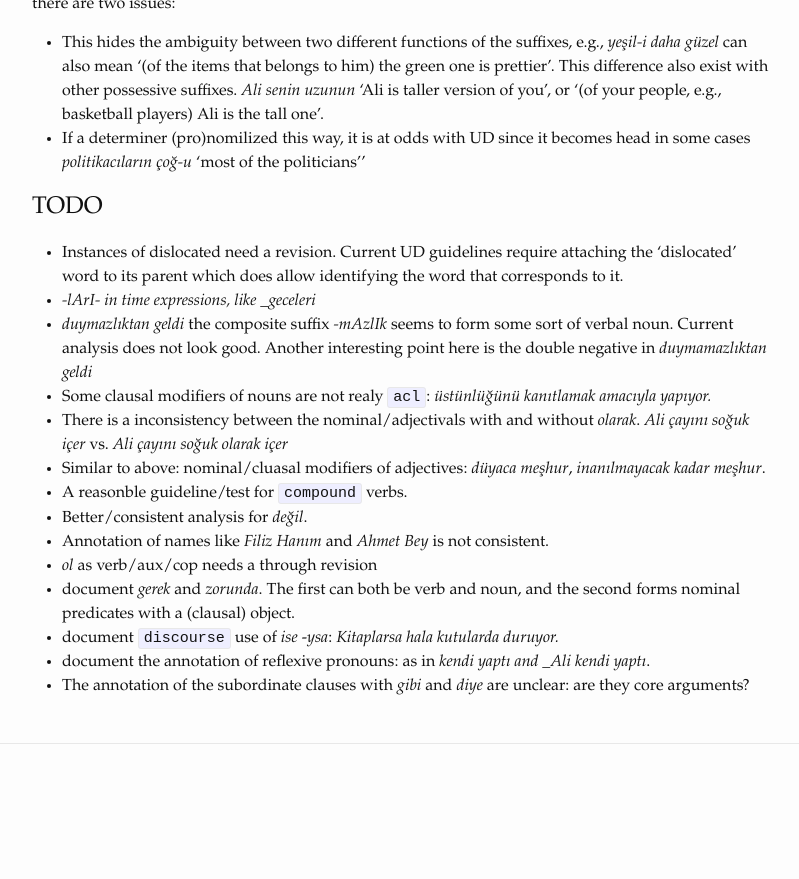
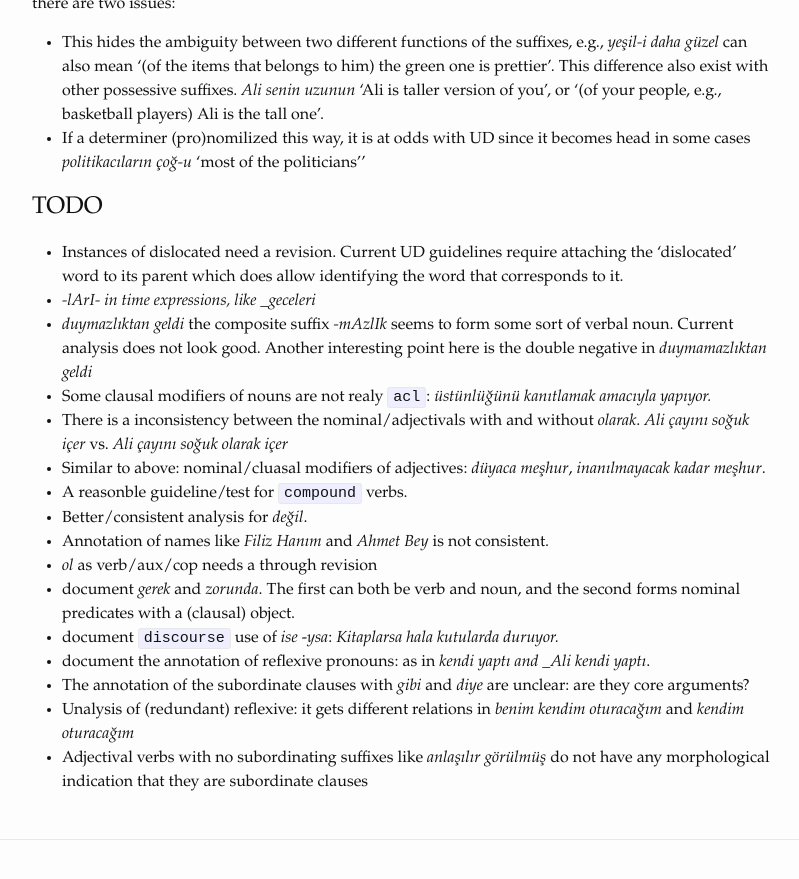
Before and after one commit to coltekin/gk-treebank, a Jekyll site: the page built from docs/index.md, in a window 1280 px wide and 900 px high, scrolled down 1753 px. Shown: the top 879 px of the window, without its empty margins (238-1037 px from the left). Built offline with Jekyll 4.4.1, drawn with Linux system fonts in a browser that asks for light colours; before the commit the page ends 2557 px from its top, so only the background shows below that.

Commit message:
Chapter 26.

```diff
--- a/docs/index.md
+++ b/docs/index.md
@@ -140,3 +140,8 @@ However, there are two issues:
     and _Ali kendi yaptı_.
 - The annotation of the subordinate clauses with _gibi_ and _diye_ are unclear:
     are they core arguments?
+- Unalysis of (redundant) reflexive: it gets different relations
+    in _benim kendim oturacağım_ and _kendim oturacağım_
+- Adjectival verbs with no subordinating suffixes like _anlaşılır_
+    _görülmüş_ do not have any morphological indication that they are
+    subordinate clauses
```
Also changed, not shown: 1 other file.
